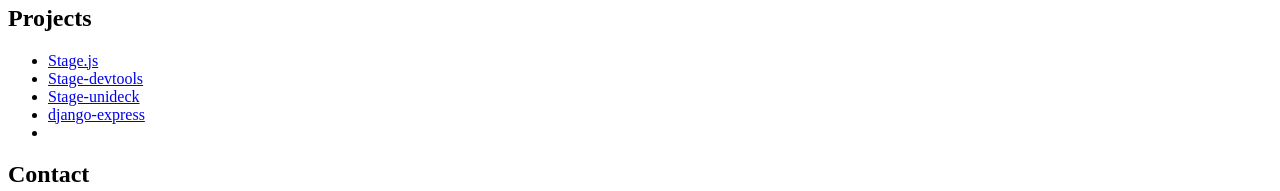
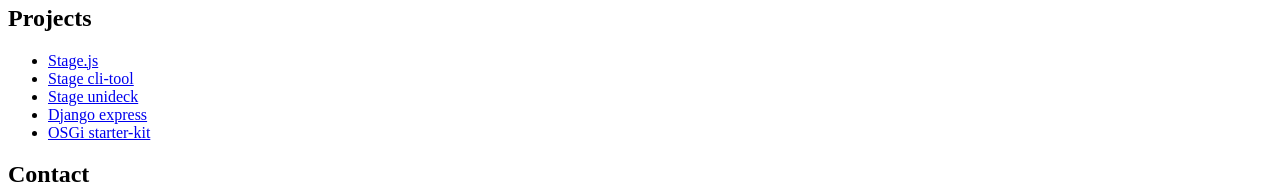
Before and after one commit to bluekvirus/bluekvirus.github.io, a plain HTML site: page index.html in a window 1280 px wide. Shown: the part 200-391 px from the top of the page. Drawn offline with Linux system fonts and the light colour scheme.

Commit message:
Update index.html

```diff
--- a/index.html
+++ b/index.html
@@ -12,10 +12,10 @@
 	<h2>Projects</h2>
 	<ul>
 		<li><a href="http://bluekvirus.github.io/Stage.js/">Stage.js</a></li>
-		<li><a href="https://www.npmjs.org/package/stage-devtools">Stage-devtools</a></li>
-		<li><a href="http://bluekvirus.github.io/Stage-unideck">Stage-unideck</a></li>
-		<li><a href="https://pypi.python.org/pypi/django-express">django-express</a></li>
-		<li><a href="https://github.com/bluekvirus/osgi-starterkit"></a></li>
+		<li><a href="https://www.npmjs.org/package/stage-devtools">Stage cli-tool</a></li>
+		<li><a href="http://bluekvirus.github.io/Stage-unideck">Stage unideck</a></li>
+		<li><a href="https://pypi.python.org/pypi/django-express">Django express</a></li>
+		<li><a href="https://github.com/bluekvirus/osgi-starterkit">OSGi starter-kit</a></li>
 	</ul>
 
 	<h2>Contact</h2>
```
